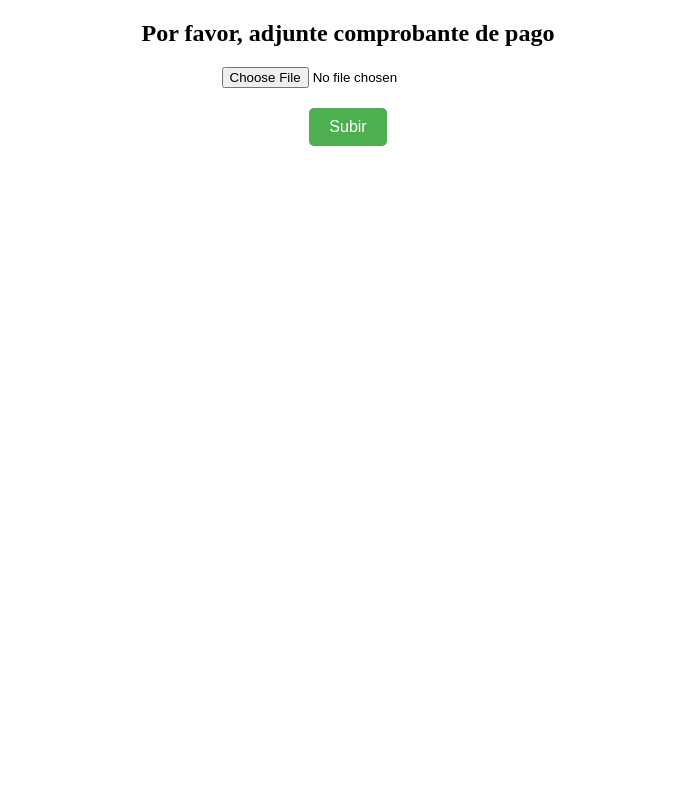
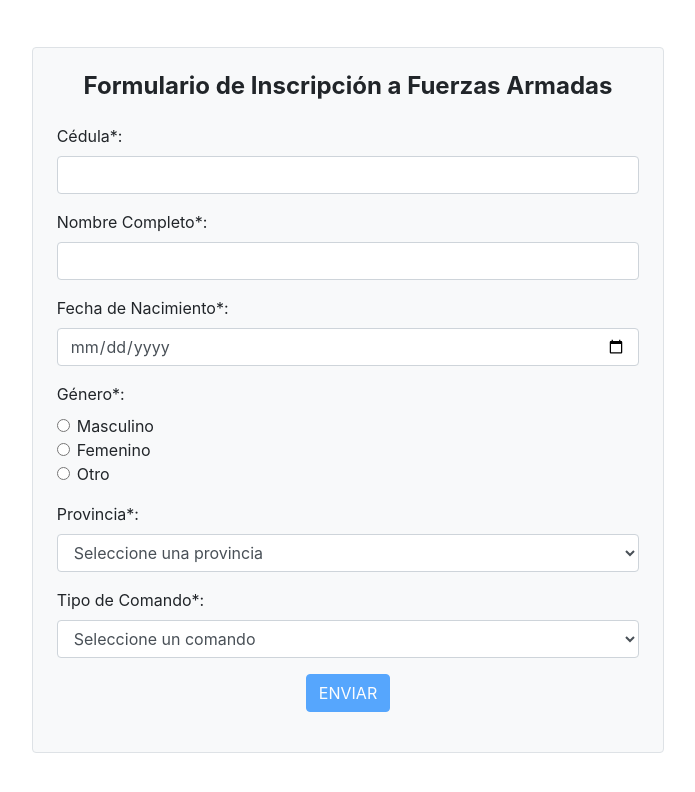
Before and after one commit to Anyel-ec/Project-Angular-18-ProgramationAdvance, an Angular app: page /registro-aspirantes in a window 1280 px wide. Before the commit this address led to /. Shown: the top 792 px of the page, without its empty margins (292-987 px from the left). Built offline with nearby package versions, Linux system fonts and the light colour scheme.

Commit message:
add registration form with validation (swal)

```diff
--- a/package.json
+++ b/package.json
@@ -23,6 +23,7 @@
     "@angular/ssr": "^18.0.2",
     "express": "^4.18.2",
     "rxjs": "~7.8.0",
+    "sweetalert2": "^11.11.1",
     "tslib": "^2.3.0",
     "zone.js": "~0.14.3"
   },
--- a/src/app/app.component.html
+++ b/src/app/app.component.html
@@ -1 +1,3 @@
-<app-upload-receipt></app-upload-receipt>
+<!-- <app-upload-receipt></app-upload-receipt>
+<app-registration-form> </app-registration-form> -->
+<router-outlet></router-outlet>
--- a/src/app/app.component.ts
+++ b/src/app/app.component.ts
@@ -2,14 +2,18 @@ import { Component } from '@angular/core';
 import { RouterOutlet } from '@angular/router';
 import { UploadReceiptComponent } from './views/upload-receipt/upload-receipt.component';
 import { CommonModule } from '@angular/common';
+import { RegistrationFormComponent } from './views/registration-form/registration-form.component';
 
 @Component({
   selector: 'app-root',
   standalone: true,
-  imports: [RouterOutlet, UploadReceiptComponent, CommonModule],
+  imports: [RouterOutlet, UploadReceiptComponent, CommonModule, RegistrationFormComponent],
   templateUrl: './app.component.html',
   styleUrl: './app.component.scss'
 })
+
 export class AppComponent {
+
   title = 'project';
+
 }
--- a/src/app/app.routes.ts
+++ b/src/app/app.routes.ts
@@ -1,3 +1,25 @@
-import { Routes } from '@angular/router';
+import { RouterModule, Routes } from '@angular/router';
+import { UploadReceiptComponent } from './views/upload-receipt/upload-receipt.component';
+import { RegistrationFormComponent } from './views/registration-form/registration-form.component';
+import { NgModule } from '@angular/core';
 
-export const routes: Routes = [];
+
+
+export const routes: Routes = [
+  {
+    path: 'subir-recibo',
+    component: UploadReceiptComponent
+  },
+  {
+    path: 'registro-aspirantes',
+    component: RegistrationFormComponent
+  }
+];
+
+
+@NgModule({
+  imports: [RouterModule.forRoot(routes)],
+  exports: [RouterModule]
+})
+
+export class AppRoutingModule { }
--- a/src/app/views/registration-form/registration-form.component.html
+++ b/src/app/views/registration-form/registration-form.component.html
@@ -1 +1,100 @@
-<p>registration-form works!</p>
+<div class="container d-flex justify-content-center align-items-center min-vh-100">
+  <div class="col-md-8">
+    <form (ngSubmit)="save($event)" [formGroup]="form" class="p-4 border rounded bg-light">
+      <h1 class="titulo text-center mb-4">Formulario de Inscripción a Fuerzas Armadas</h1>
+
+      <div class="form-group">
+        <label>Cédula*:</label>
+        <input type="text" class="form-control" formControlName="cedula">
+        <small *ngIf="form.get('cedula')?.hasError('required') && form.get('cedula')?.touched" class="text-danger">
+          El campo es obligatorio
+        </small>
+        <small *ngIf="form.get('cedula')?.hasError('cedulaInvalida') && form.get('cedula')?.touched"
+          class="text-danger">
+          Cédula inválida
+        </small>
+      </div>
+
+      <div class="form-group">
+        <label>Nombre Completo*:</label>
+        <input type="text" class="form-control" formControlName="nombreCompleto">
+        <small *ngIf="form.get('nombreCompleto')?.hasError('required') && form.get('nombreCompleto')?.touched"
+          class="text-danger">
+          El campo es obligatorio
+        </small>
+        <small *ngIf="form.get('nombreCompleto')?.hasError('minlength') && form.get('nombreCompleto')?.touched"
+          class="text-danger">
+          El nombre debe tener al menos 3 caracteres
+        </small>
+        <small *ngIf="form.get('nombreCompleto')?.hasError('maxlength') && form.get('nombreCompleto')?.touched"
+          class="text-danger">
+          El nombre no puede exceder los 100 caracteres
+        </small>
+      </div>
+
+      <div class="form-group">
+        <label>Fecha de Nacimiento*:</label>
+        <input type="date" class="form-control" formControlName="fechaNacimiento">
+        <small *ngIf="form.get('fechaNacimiento')?.hasError('required') && form.get('fechaNacimiento')?.touched"
+          class="text-danger">
+          El campo es obligatorio
+        </small>
+        <small *ngIf="form.get('fechaNacimiento')?.hasError('edadMinima') && form.get('fechaNacimiento')?.touched"
+          class="text-danger">
+          Debe tener al menos 18 años
+        </small>
+      </div>
+
+      <div class="form-group">
+        <label>Género*:</label>
+        <div class="form-check">
+          <input type="radio" class="form-check-input" id="generoMasculino" formControlName="genero" value="masculino">
+          <label class="form-check-label" for="generoMasculino">Masculino</label>
+        </div>
+        <div class="form-check">
+          <input type="radio" class="form-check-input" id="generoFemenino" formControlName="genero" value="femenino">
+          <label class="form-check-label" for="generoFemenino">Femenino</label>
+        </div>
+        <div class="form-check">
+          <input type="radio" class="form-check-input" id="generoOtro" formControlName="genero" value="otro">
+          <label class="form-check-label" for="generoOtro">Otro</label>
+        </div>
+        <small *ngIf="form.get('genero')?.hasError('required') && form.get('genero')?.touched" class="text-danger">
+          El campo es obligatorio
+        </small>
+      </div>
+
+      <div class="form-group">
+        <label>Provincia*:</label>
+        <select class="form-control" formControlName="provincia">
+          <option value="">Seleccione una provincia</option>
+          <option *ngFor="let provincia of provincias" [value]="provincia">{{provincia}}</option>
+        </select>
+        <small *ngIf="form.get('provincia')?.hasError('required') && form.get('provincia')?.touched"
+          class="text-danger">
+          El campo es obligatorio
+        </small>
+      </div>
+
+      <div class="form-group">
+        <label>Tipo de Comando*:</label>
+        <select class="form-control" formControlName="tipoComando">
+          <option value="">Seleccione un comando</option>
+          <option value="Policia Nacional">Policía Nacional</option>
+          <option value="Policia de Transito">Policía de Tránsito</option>
+          <option value="Bombero">Bombero</option>
+          <option value="Militar">Militar</option>
+          <option value="Marin">Marin</option>
+        </select>
+        <small *ngIf="form.get('tipoComando')?.hasError('required') && form.get('tipoComando')?.touched"
+          class="text-danger">
+          El campo es obligatorio
+        </small>
+      </div>
+
+      <div class="form-group mt-3 text-center">
+        <button class="btn btn-primary" [disabled]="form.invalid" type="submit">ENVIAR</button>
+      </div>
+    </form>
+  </div>
+</div>
--- a/src/app/views/registration-form/registration-form.component.scss
+++ b/src/app/views/registration-form/registration-form.component.scss
@@ -0,0 +1,13 @@
+body, html {
+  height: 90%;
+  margin: 0;
+}
+
+.container {
+  max-width: 80%;
+}
+
+.titulo {
+  font-size: 1.5em;
+  font-weight: bold;
+}
--- a/src/app/views/registration-form/registration-form.component.ts
+++ b/src/app/views/registration-form/registration-form.component.ts
@@ -1,12 +1,122 @@
-import { Component } from '@angular/core';
+import { Component, OnInit } from '@angular/core';
+import { ReactiveFormsModule, FormControl, Validators, FormsModule, FormGroup, FormBuilder, AbstractControl, ValidationErrors } from '@angular/forms';
+import { CommonModule } from '@angular/common';
+import Swal from 'sweetalert2';
 
 @Component({
   selector: 'app-registration-form',
   standalone: true,
-  imports: [],
+  imports: [ReactiveFormsModule, FormsModule, CommonModule],
   templateUrl: './registration-form.component.html',
-  styleUrl: './registration-form.component.scss'
+  styleUrls: ['./registration-form.component.scss']
 })
-export class RegistrationFormComponent {
+export class RegistrationFormComponent implements OnInit {
 
+  form: FormGroup;
+  provincias: string[] = [
+    "Azuay", "Bolívar", "Cañar", "Carchi", "Chimborazo", "Cotopaxi", "El Oro",
+    "Esmeraldas", "Galápagos", "Guayas", "Imbabura", "Loja", "Los Ríos",
+    "Manabí", "Morona Santiago", "Napo", "Orellana", "Pastaza", "Pichincha",
+    "Santa Elena", "Santo Domingo de los Tsáchilas", "Sucumbíos", "Tungurahua", "Zamora Chinchipe"
+  ];
+
+  constructor(private formBuilder: FormBuilder) {
+    this.buildForm();
+  }
+
+  ngOnInit(): void { }
+
+  private buildForm() {
+    this.form = this.formBuilder.group({
+      cedula: new FormControl('', [Validators.required, this.validarCedulaEcuatoriana]),
+      nombreCompleto: new FormControl('', [Validators.required, Validators.minLength(3), Validators.maxLength(100)]),
+      fechaNacimiento: new FormControl('', [Validators.required, this.validarEdadMinima(18)]),
+      genero: new FormControl('', [Validators.required]),
+      provincia: new FormControl('', [Validators.required]),
+      tipoComando: new FormControl('', [Validators.required])
+    });
+  }
+
+  private validarCedulaEcuatoriana(control: AbstractControl): ValidationErrors | null {
+    const cedula = control.value;
+    if (!cedula) {
+      return null;
+    }
+
+    if (cedula.length !== 10) {
+      return { cedulaInvalida: true };
+    }
+
+    const digitoRegion = parseInt(cedula.substring(0, 2), 10);
+    if (digitoRegion < 1 || digitoRegion > 24) {
+      return { cedulaInvalida: true };
+    }
+
+    const ultimoDigito = parseInt(cedula.substring(9, 10), 10);
+    const pares = parseInt(cedula.substring(1, 2), 10) + parseInt(cedula.substring(3, 4), 10) + parseInt(cedula.substring(5, 6), 10) + parseInt(cedula.substring(7, 8), 10);
+    let impares = 0;
+
+    for (let i = 0; i < 9; i += 2) {
+      let num = parseInt(cedula.charAt(i), 10) * 2;
+      if (num > 9) {
+        num -= 9;
+      }
+      impares += num;
+    }
+
+    const sumaTotal = pares + impares;
+    const decenaSuperior = Math.ceil(sumaTotal / 10) * 10;
+    const digitoVerificador = decenaSuperior - sumaTotal;
+
+    if (digitoVerificador === 10 && ultimoDigito === 0) {
+      return null;
+    } else if (digitoVerificador === ultimoDigito) {
+      return null;
+    } else {
+      return { cedulaInvalida: true };
+    }
+  }
+
+  private validarEdadMinima(edadMinima: number) {
+    return (control: AbstractControl): ValidationErrors | null => {
+      const fechaNacimiento = new Date(control.value);
+      const fechaActual = new Date();
+      const edad = fechaActual.getFullYear() - fechaNacimiento.getFullYear();
+      const diferenciaMeses = fechaActual.getMonth() - fechaNacimiento.getMonth();
+      const diferenciaDias = fechaActual.getDate() - fechaNacimiento.getDate();
+
+      if (
+        edad > edadMinima ||
+        (edad === edadMinima && diferenciaMeses > 0) ||
+        (edad === edadMinima && diferenciaMeses === 0 && diferenciaDias >= 0)
+      ) {
+        return null;
+      } else {
+        return { edadMinima: true };
+      }
+    };
+  }
+
+  save(event: Event) {
+    event.preventDefault();
+    if (this.form.valid) {
+      const datosFormulario = this.form.value;
+      console.log(datosFormulario);
+      // TODO : LOGICA PARA GUARDAR EN LA BASE DE DATOS
+
+      Swal.fire({
+        icon: 'success',
+        title: 'Formulario Enviado',
+        text: 'El formulario se ha enviado con éxito.',
+        confirmButtonText: 'Aceptar'
+      }).then((result) => {
+        if (result.isConfirmed) {
+          // Limpiar el formulario
+          this.form.reset();
+        }
+      });
+    } else {
+      this.form.markAllAsTouched();
+    }
+  }
 }
--- a/src/index.html
+++ b/src/index.html
@@ -1,13 +1,15 @@
-<!doctype html>
+<!-- index.html -->
+<!DOCTYPE html>
 <html lang="en">
 <head>
-  <meta charset="utf-8">
-  <title>Project</title>
-  <base href="/">
-  <meta name="viewport" content="width=device-width, initial-scale=1">
-  <link rel="icon" type="image/x-icon" href="favicon.ico">
+  <meta charset="UTF-8">
+  <meta name="viewport" content="width=device-width, initial-scale=1.0">
+  <link href="https://stackpath.bootstrapcdn.com/bootstrap/4.5.2/css/bootstrap.min.css" rel="stylesheet">
 </head>
 <body>
   <app-root></app-root>
+  <script src="https://code.jquery.com/jquery-3.5.1.slim.min.js"></script>
+  <script src="https://cdn.jsdelivr.net/npm/@popperjs/core@2.5.3/dist/umd/popper.min.js"></script>
+  <script src="https://stackpath.bootstrapcdn.com/bootstrap/4.5.2/js/bootstrap.min.js"></script>
 </body>
 </html>
--- a/tsconfig.json
+++ b/tsconfig.json
@@ -4,6 +4,7 @@
   "compilerOptions": {
     "outDir": "./dist/out-tsc",
     "strict": true,
+    "strictPropertyInitialization": false,
     "noImplicitOverride": true,
     "noPropertyAccessFromIndexSignature": true,
     "noImplicitReturns": true,
```
Also changed, not shown: 1 other file (tests, documents, lock files or other folders).
